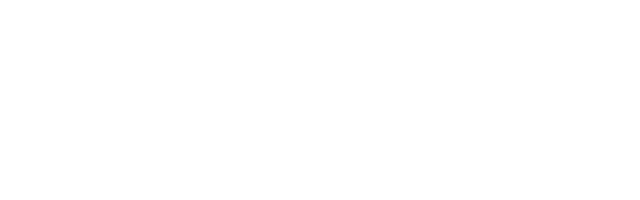
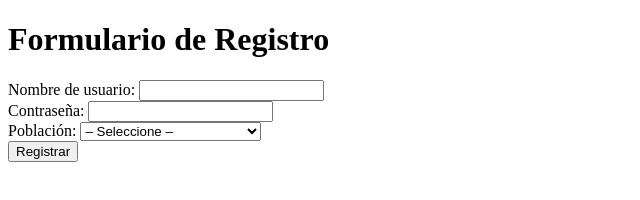
Before and after one commit to JesusJimenez01/DWEC, a plain HTML site: page ActividadValidarFormularios/Ejercicio2.html in a window 1280 px wide. Shown: the whole page, without its empty margins (0-640 px from the left). Drawn offline with Linux system fonts and the light colour scheme.

Commit message:
Terminar ejercicios de validación de formularios

```diff
--- a/ActividadValidarFormularios/Ejercicio2.html
+++ b/ActividadValidarFormularios/Ejercicio2.html
@@ -1,11 +1,99 @@
 <!DOCTYPE html>
-<html lang="en">
+<html lang="es">
 <head>
     <meta charset="UTF-8">
     <meta name="viewport" content="width=device-width, initial-scale=1.0">
     <title>Ejercicio 2</title>
+    <style>
+        .input-error {
+            border-color: red;
+        }
+        .mensaje-error {
+            color: red;
+            font-size: 12px;
+        }
+    </style>
 </head>
 <body>
+    <h1>Formulario de Registro</h1>
+
+    <form id="formulario_registro" action="grabar.php" method="POST" onsubmit="return validacion()">
+        <div>
+            <label for="usuario">Nombre de usuario:</label>
+            <input type="text" id="usuario" name="usuario">
+            <div id="error-usuario" class="mensaje-error"></div>
+        </div>
+
+        <div>
+            <label for="password">Contraseña:</label>
+            <input type="password" id="password" name="password">
+            <div id="error-password" class="mensaje-error"></div>
+        </div>
+
+        <div>
+            <label for="poblacion">Población:</label>
+            <select id="poblacion" name="poblacion">
+                <option value="">– Seleccione –</option>
+                <option value="Algeciras">Algeciras</option>
+                <option value="Arcos de la Frontera">Arcos de la Frontera</option>
+                <option value="Barbate">Barbate</option>
+                <option value="Cádiz">Cádiz</option>
+                <option value="Chiclana de la Frontera">Chiclana de la Frontera</option>
+                <option value="Conil de la Frontera">Conil de la Frontera</option>
+                <option value="El Puerto de Santa María">El Puerto de Santa María</option>
+                <option value="La Línea de la Concepción">La Línea de la Concepción</option>
+                <option value="San Fernando">San Fernando</option>
+                <option value="Sanlúcar de Barrameda">Sanlúcar de Barrameda</option>
+            </select>
+            <div id="error-poblacion" class="mensaje-error"></div>
+        </div>
+
+        <div>
+            <button type="submit">Registrar</button>
+        </div>
+    </form>
+
+    <script>
+        function validacion() {
+            let usuario = document.getElementById("usuario").value;
+            let password = document.getElementById("password").value;
+            let poblacion = document.getElementById("poblacion").value;
+
+            let formulario_valido = true;
+
+            document.getElementById("error-usuario").textContent = "";
+            document.getElementById("error-password").textContent = "";
+            document.getElementById("error-poblacion").textContent = "";
+
+            document.getElementById("usuario").classList.remove("input-error");
+            document.getElementById("password").classList.remove("input-error");
+            document.getElementById("poblacion").classList.remove("input-error");
+
+            let regex_usuario = /^[^\s]{8,}$/;
+
+            if (!regex_usuario.test(usuario)) {
+                document.getElementById("error-usuario").textContent = "El nombre de usuario debe tener al menos 8 caracteres y no debe contener espacios.";
+                document.getElementById("usuario").classList.add("input-error");
+                formulario_valido = false;
+            }
+
+            let regex_password = /^(?=.*[A-Z])(?=.*\d)[A-Za-z\d]{6,10}$/;
+
+            if (!regex_password.test(password)) {
+                document.getElementById("error-password").textContent = "La contraseña debe tener entre 6 y 10 caracteres, con al menos un dígito y una letra mayúscula.";
+                document.getElementById("password").classList.add("input-error");
+                formulario_valido = false;
+            }
+
+            if (poblacion === "") {
+                document.getElementById("error-poblacion").textContent = "Debes seleccionar una población válida";
+                document.getElementById("poblacion").classList.add("input-error");
+                formulario_valido = false;
+            }
+
+            return formulario_valido;
+        }
+    </script>
 
 </body>
 </html>
```
